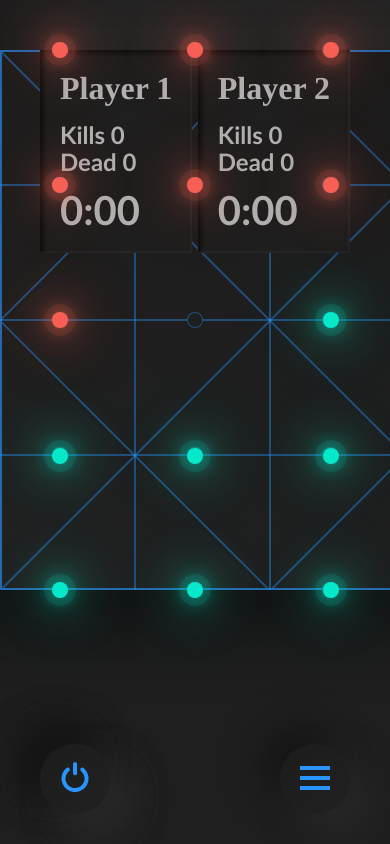
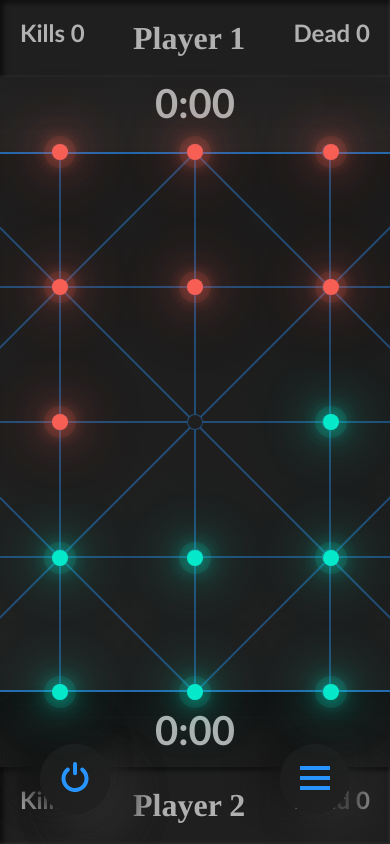
Before and after one commit to imsukhjinder/bara-tani, a React (Create React App) app: page / in a window 390 px wide. Built offline with nearby package versions, Linux system fonts and the light colour scheme; a web font is replaced by a local one.

Commit message:
done few responsive changes

```diff
--- a/src/components/piecePositions.js
+++ b/src/components/piecePositions.js
@@ -425,9 +425,9 @@ class Pieces extends Component {
           timerSec={this.state.timerSec}
         />
         <div className="menu-toggle" onClick={this.showMenus}>
-          <div class={`navToggle ${this.state.menuOpen? 'open' : ''}`}>
-            <div class="icon-left"></div>
-            <div class="icon-right"></div>
+          <div className={`navToggle ${this.state.menuOpen? 'open' : ''}`}>
+            <div className="icon-left"></div>
+            <div className="icon-right"></div>
           </div>
         </div>
         <div className="menu-toggle menu-toggle-right" onClick={this.turnChange}>
--- a/src/styles/game_board.scss
+++ b/src/styles/game_board.scss
@@ -4,7 +4,6 @@
     height: rem-calc($board-size);
     overflow: hidden;
     margin: auto;
-    margin-top: 50px;
     background: linear-gradient(225deg, #1b1b1b, #212121);
     box-shadow: -35px 35px 70px #111111, 35px -35px 70px #2d2d2d;
 
--- a/src/styles/pieces.scss
+++ b/src/styles/pieces.scss
@@ -97,8 +97,6 @@
         height: rem-calc($board-size + $piece-size);
         margin-left: 50%;
         transform: translateX(-50%);
-        margin-top: 50px;
-        margin-bottom: 50px;
         z-index: 10;
     }
 
@@ -446,6 +444,9 @@
     position: relative;
     max-width: 1299px;
     margin: 0 auto;
+    display: flex;
+    align-items: center;
+    justify-content: center;
 
     &.show-menus {
         height: calc(100vh + 60px);
@@ -519,3 +520,45 @@
 .btn-sound {
     min-width: 135px;
 }
+
+.game-board-main {
+    position: relative;
+}
+
+@media (max-width: 1024px) {
+    .side-modal {
+        top: 0;
+        width: 100%;
+        left: 0;
+    }
+
+    .message-Modal {
+        display: flex;
+        justify-content: space-between;
+
+        h2 {
+            order: -1;
+        }
+    }
+
+    .board-heading {
+        margin-bottom: 0 !important;
+    }
+
+    .game-timer {
+        position: absolute;
+        left: 50%;
+        transform: translateX(-50%);
+        top: 70px;
+    }
+
+    .side-modal-2 {
+        top: auto;
+        bottom: 0;
+        right: 0;
+
+        .game-timer {
+            top: -70px;
+        }
+    }
+}
```
